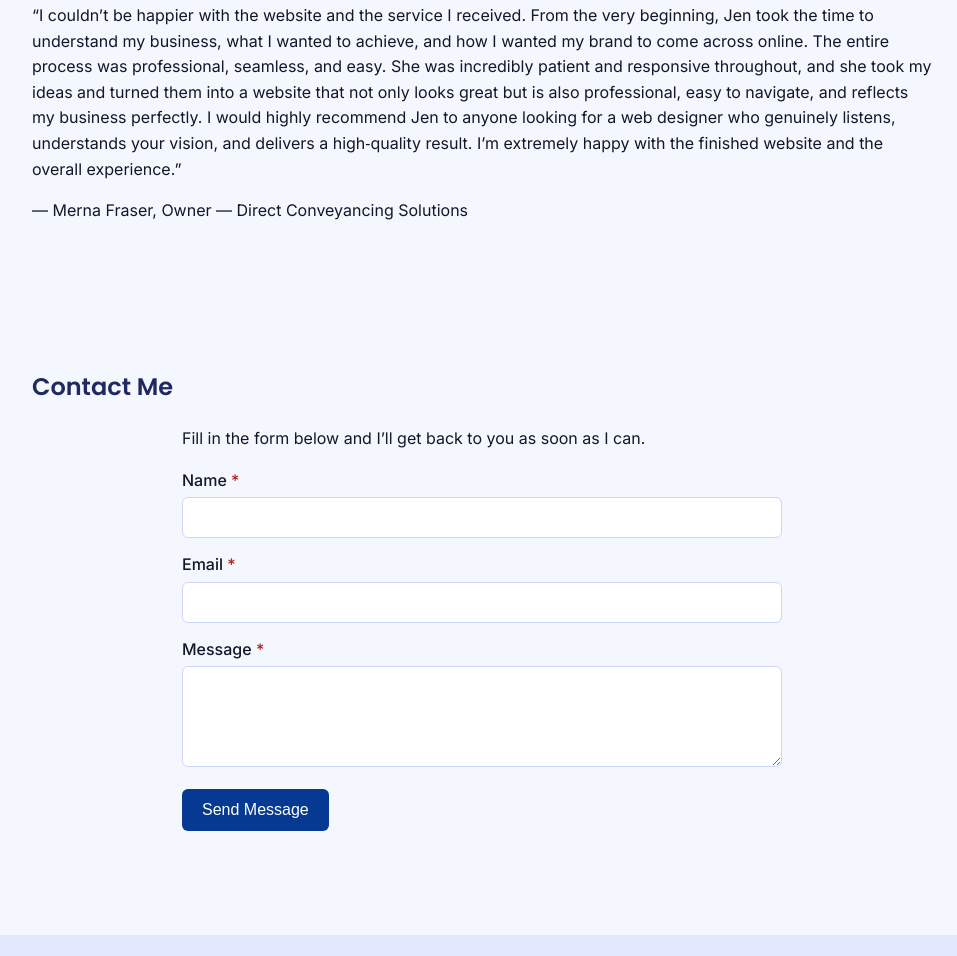
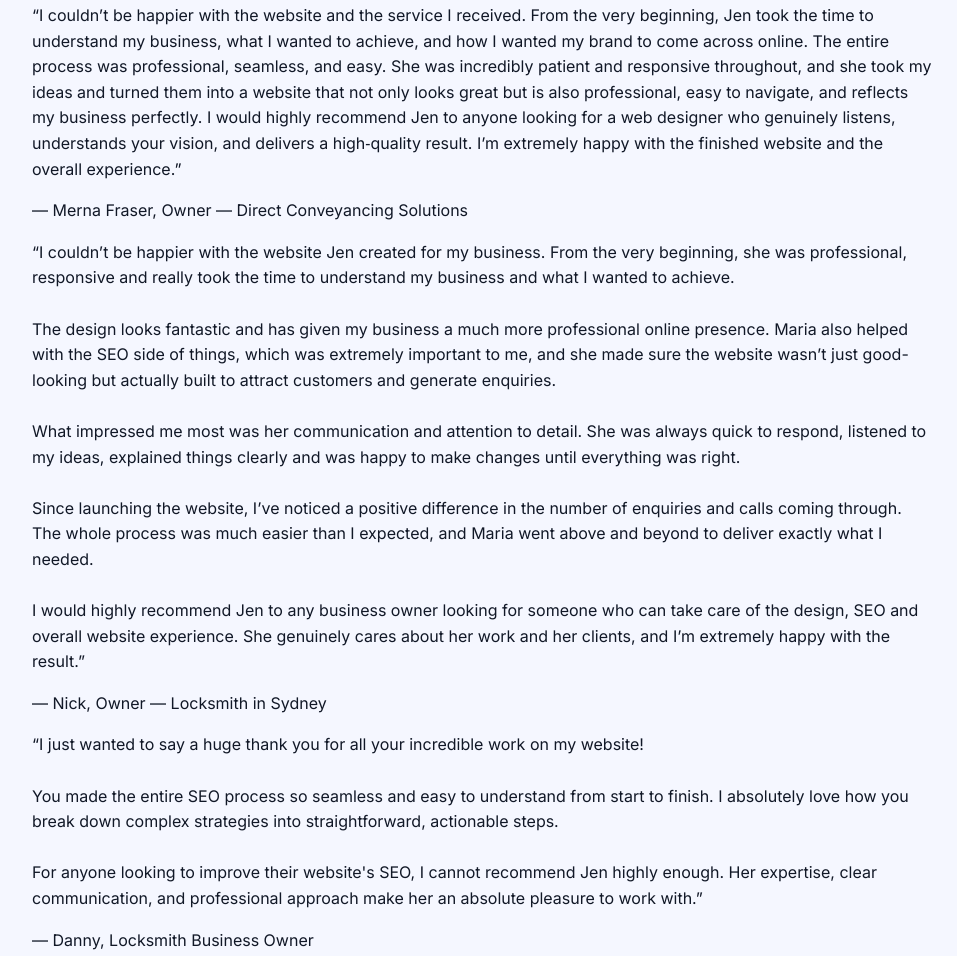
Before and after one commit to Jencreates-design/jencreates-design.github.io, a plain HTML site: page index.html in a window 1280 px wide. Shown: the part 3012-3968 px from the top of the page, without its empty margins (158-1115 px from the left). Drawn offline with Linux system fonts and the light colour scheme.

Commit message:
Add testimonials from Nick and Danny

```diff
--- a/index.html
+++ b/index.html
@@ -229,7 +229,50 @@
                     — Merna Fraser, Owner — Direct Conveyancing Solutions
                 </p>
             </div>
-
+<!-- Nick – Locksmith in Sydney -->
+<div class="testimonial-card">
+    <p class="testimonial-text">
+        “I couldn’t be happier with the website Jen created for my business. From the very beginning,
+        she was professional, responsive and really took the time to understand my business and what I
+        wanted to achieve.
+<br><br>
+        The design looks fantastic and has given my business a much more professional online presence.
+        Maria also helped with the SEO side of things, which was extremely important to me, and she made
+        sure the website wasn’t just good-looking but actually built to attract customers and generate enquiries.
+<br><br>
+        What impressed me most was her communication and attention to detail. She was always quick to
+        respond, listened to my ideas, explained things clearly and was happy to make changes until
+        everything was right.
+<br><br>
+        Since launching the website, I’ve noticed a positive difference in the number of enquiries and
+        calls coming through. The whole process was much easier than I expected, and Maria went above
+        and beyond to deliver exactly what I needed.
+<br><br>
+        I would highly recommend Jen to any business owner looking for someone who can take care of
+        the design, SEO and overall website experience. She genuinely cares about her work and her
+        clients, and I’m extremely happy with the result.”
+    </p>
+    <p class="testimonial-author">
+        — Nick, Owner — Locksmith in Sydney
+    </p>
+</div>
+            <!-- Danny – Locksmith Client -->
+<div class="testimonial-card">
+    <p class="testimonial-text">
+        “I just wanted to say a huge thank you for all your incredible work on my website!
+<br><br>
+        You made the entire SEO process so seamless and easy to understand from start to finish.
+        I absolutely love how you break down complex strategies into straightforward, actionable
+        steps.
+<br><br>
+        For anyone looking to improve their website's SEO, I cannot recommend Jen highly enough.
+        Her expertise, clear communication, and professional approach make her an absolute pleasure
+        to work with.”
+    </p>
+    <p class="testimonial-author">
+        — Danny, Locksmith Business Owner
+    </p>
+</div>
         </div>
     </div>
 </section>
```
